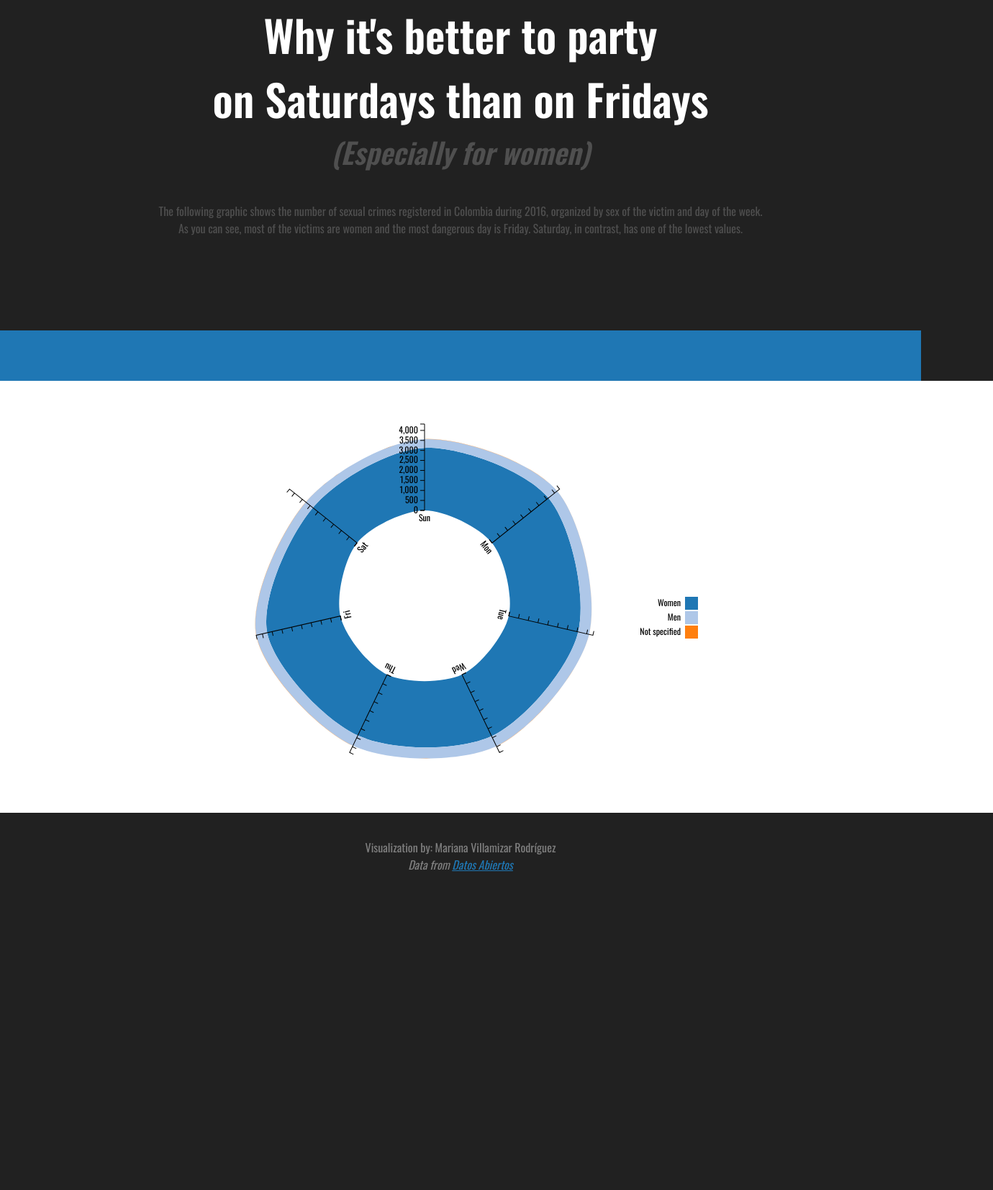
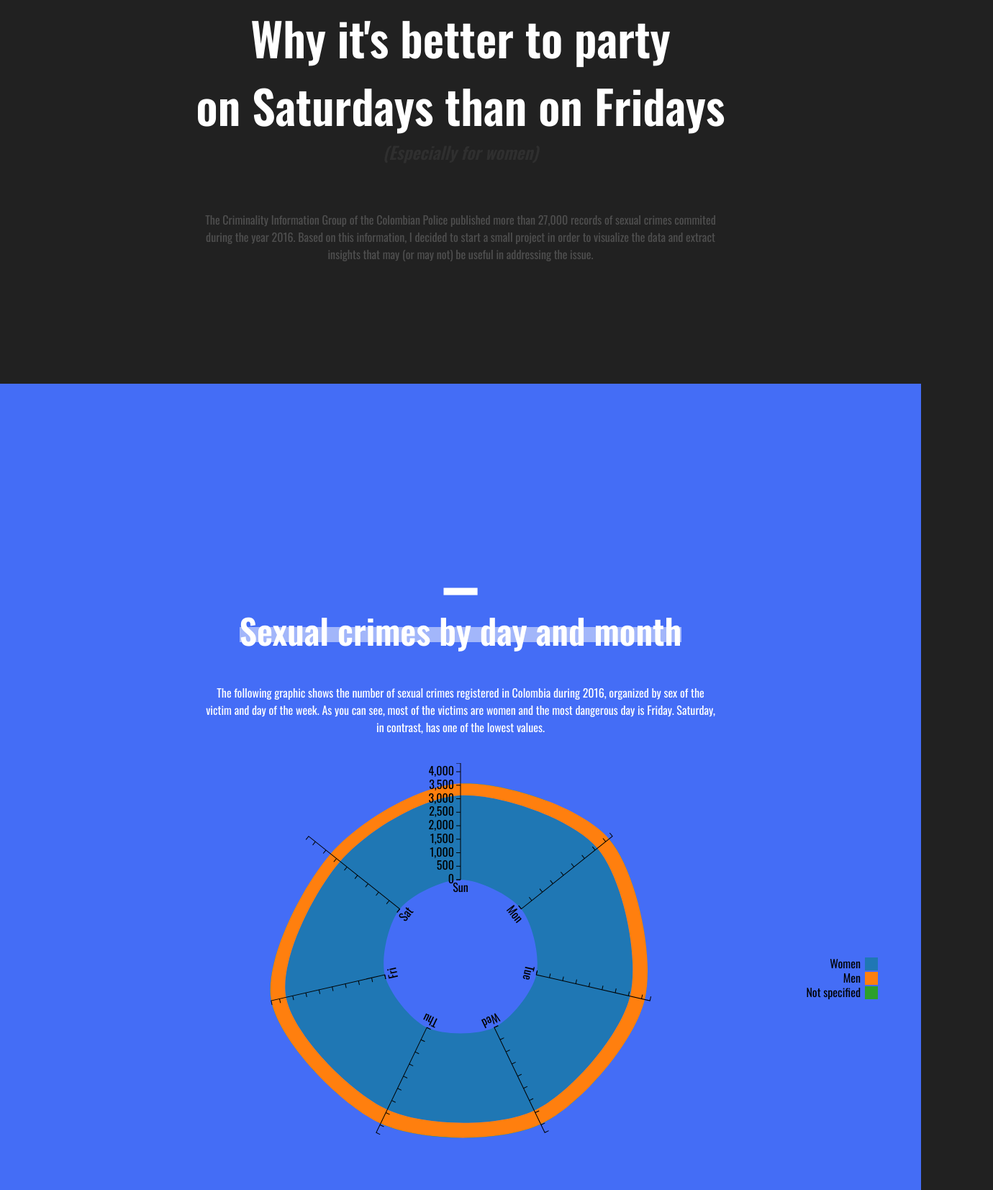
Before and after one commit to marianaviro/delitos_sexuales_2, a plain HTML site: page index.html in a window 1280 px wide. Shown: the part 187-1840 px from the top of the page at 72% size, 1380 px wide, since content can reach past the window. Before the commit the page ends 1416 px from the top, so only its background shows below. Drawn offline with nearby package versions, Linux system fonts and the light colour scheme.

Commit message:
UI improvements. I still need to change the graphic's color scale.

```diff
--- a/delitos_sexuales.js
+++ b/delitos_sexuales.js
@@ -1,7 +1,9 @@
-var width = 1080,
-    height = 500,
-    outerRadius = height / 2 - 10,
-    innerRadius = 120;
+var div = document.getElementsByClassName('graph');
+
+var width = div[0].offsetWidth;
+    height = div[0].offsetHeight;
+    outerRadius = height * 0.5,
+    innerRadius = height * 0.2;
 
 var angle = d3.time.scale()
     .range([0, 2 * Math.PI]);
@@ -9,7 +11,9 @@ var angle = d3.time.scale()
 var radius = d3.scale.linear()
     .range([innerRadius, outerRadius]);
 
-var z = d3.scale.category20();
+var z = d3.scale.category10();
+
+console.log(z);
 
 var stack = d3.layout.stack()
     .offset("zero")
@@ -31,7 +35,7 @@ var area = d3.svg.area.radial()
     .innerRadius(function(d) { return radius(d.y0); })
     .outerRadius(function(d) { return radius(d.y0 + d.y); });
 
-var svg = d3.select("body").append("svg")
+var svg = d3.select(".graph").append("svg")
     .attr("width", width)
     .attr("height", height)
   .append("g")
--- a/index.html
+++ b/index.html
@@ -2,24 +2,56 @@
  <html>
    <head>
      <link rel="stylesheet" href="styles/delitos_sexuales.css">
+     <link rel="stylesheet" href="https://use.fontawesome.com/releases/v5.3.1/css/all.css" integrity="sha384-mzrmE5qonljUremFsqc01SB46JvROS7bZs3IO2EmfFsd15uHvIt+Y8vEf7N7fWAU" crossorigin="anonymous">
      <link href="https://fonts.googleapis.com/css?family=Oswald:400,600" rel="stylesheet">
      <script src="//d3js.org/d3.v3.min.js"></script>
   </head>
   <body>
-    <div id=header></div>
-    <div id="title">
-      <h1><span>Why it's better to party</br>on Saturdays than on Fridays</span></h1>
-      <h2><span><i>(Especially for women)</i></span></h2>
+    <div class="heading">
+      <div class="title">
+        <h1><span>Why it's better to party</br>on Saturdays than on Fridays</span></h1>
+        <h2><span><i>(Especially for women)</i></span></h2>
+      </div>
+      <div class="description">
+        <p>
+          The Criminality Information Group of the Colombian Police published more than 27,000 records of sexual crimes commited during the year 2016.
+          Based on this information, I decided to start a small project in order to visualize the data and extract
+          insights that may (or may not) be useful in addressing the issue.</br>
+        </p>
+      </div>
     </div>
-    <div id="description">
-      <p>
-        The following graphic shows the number of sexual crimes registered in Colombia during 2016, organized by sex of the victim and day of the week.</br>
-        As you can see, most of the victims are women and the most dangerous day is Friday. Saturday, in contrast, has one of the lowest values.</br>
-      </p>
+    <div class="divide"></div>
+    <div class="section graphic zigzag">
+      <h1>–</h1>
+      <h2><span>Sexual crimes by day and month</span></h2>
+      <div class="description">
+        <p>
+          The following graphic shows the number of sexual crimes registered in Colombia during 2016, organized by sex of the victim and day of the week.
+          As you can see, most of the victims are women and the most dangerous day is Friday. Saturday, in contrast, has one of the lowest values.
+        </p>
+      </div>
+      <div class="graph">
+        <script type="text/javascript" src="delitos_sexuales.js"></script>
+      </div>
     </div>
-    <div id="divide"></div>
-    <script type="text/javascript" src="delitos_sexuales.js"></script>
-    <footer>
+    <div class="section zigzag">
+      <div class="title">
+        <h2><span>Just kidding.</span></h2>
+      </div>
+      <div class="description">
+        <p>
+          As these conclusions depend entirely on the trustworthiness of the raw data and a small amount of pre processing, they should not be taken very seriously.
+          Rather, this project should show how useful an adequate process of data collection would be in tackling these crimes.
+          Let's share this and put some pressure on our government to ensure quality in the data they recover!
+        </p>
+        <div class="social">
+          <span class="icon"><i class="fab fa-facebook-square"></i></span>
+          <span class="icon"><i class="fab fa-twitter-square"></i></span>
+          <span class="icon"><i class="fab fa-linkedin"></i></span>
+        </div>
+      </div>
+    </div>
+    <footer class="footer">
       <p>
         Visualization by: Mariana Villamizar Rodr&iacuteguez</br>
         <i>Data from <a href="https://www.datos.gov.co/Seguridad-y-Defensa/Delitos-Sexuales-2016/3j7m-zgyi">Datos Abiertos</a></i>
--- a/styles/delitos_sexuales.css
+++ b/styles/delitos_sexuales.css
@@ -1,14 +1,214 @@
-html, body{
+*, html, body {
   margin: 0;
   padding: 0;
 }
 
+html, body {
+  height: 100%;
+  width: 100%;
+}
 
 body {
   font-family: 'Oswald', sans-serif;
+  font-size: 1em;
   color: #2F2F2F;
   background-color: #212121;
-  /*background-color: #fff;*/
+  display: block;
+}
+
+svg {
+  background-color: #446DF6;
+}
+
+h1 {
+  font-weight: 600;
+  font-size: 4em;
+  text-align: center;
+  color: #fff;
+}
+
+p {
+  color: #7f7f7f;
+}
+
+.heading {
+  background-color: #212121;
+  width: 100%;
+  height: 90%;
+}
+
+.title {
+  padding: 15% 20% 0% 20%;
+}
+
+.heading .title {
+  text-align: center;
+}
+
+.description {
+  padding: 5% 22% 0% 22%;
+}
+
+.description p {
+  text-align: center;
+  color: #4F4F4F;
+}
+
+.divide {
+  width: 100%;
+  height: 30%;
+  background-color: #446DF6;
+}
+
+.section {
+  background-color: #F49D37;
+  height: 100%;
+  color: #fff;
+}
+
+.section h2 {
+  font-size: 3em;
+}
+
+.section p {
+  color: #fff;
+}
+
+.graphic {
+  padding-bottom: 20%;
+  background-color: #446DF6;
+  height: 90%;
+}
+
+.graphic h1 {
+  font-size: 6em;
+  line-height: 0.7em;
+}
+
+.graphic h2 {
+  color: #fff;
+  text-align: center;
+  font-size: 3em;
+}
+
+.graphic span {
+  position: relative;
+  z-index: 100;
+}
+
+.graphic span::before {
+  border-bottom: 0.45em solid rgba(255,255,255,0.5);
+  content: "";
+  left: 0;
+  line-height: 1em;
+  margin-top: calc(0.2em / 2 * -1);
+  position: absolute;
+  right: 0;
+  top: 50%;
+  z-index: -100;
+}
+
+.graphic .description {
+  padding-top: 3%;
+  padding-bottom: 3%;
+}
+
+.graph {
+  background-color: #446DF6;
+  height: 75%;
+}
+
+.zigzag {
+    position: relative;
+}
+
+.zigzag .title h2 span {
+  position: relative;
+  z-index: 100;
+}
+
+/* .zigzag .title h2 span::before {
+  border-bottom: 0.45em solid rgba(86,3,173, 0.5);
+  content: "";
+  left: 0;
+  line-height: 1em;
+  margin-top: calc(0.2em / 2 * -1);
+  position: absolute;
+  right: 0;
+  top: 50%;
+  z-index: -100;
+} */
+
+.zigzag::after {
+    background: linear-gradient(-30deg, #212121 10px, transparent 0), linear-gradient(30deg, #212121 10px, transparent 0);
+    background-position: left-bottom;
+    background-repeat: repeat-x;
+    background-size: 20px 20px;
+    content: " ";
+    display: block;
+    position: absolute;
+    bottom: 0px;
+    left: 0px;
+    width: 100%;
+    height: 20px;
+}
+
+.section.graphic.zigzag::after {
+  background: linear-gradient(-30deg, #F49D37 10px, transparent 0), linear-gradient(30deg, #F49D37 10px, transparent 0);
+  background-position: left-bottom;
+  background-repeat: repeat-x;
+  background-size: 20px 20px;
+  content: " ";
+  display: block;
+  position: absolute;
+  bottom: 0px;
+  left: 0px;
+  width: 100%;
+  height: 20px;
+}
+
+.social {
+  text-align: center;
+  font-size: 3em;
+  padding-top: 5%;
+}
+
+.social span {
+  margin: 0 20px;
+  /* color: #446DF6; */
+}
+
+.social {
+  position: relative;
+  z-index: 100;
+}
+
+.social::after {
+  border-bottom: 1em solid rgba(215, 38, 56, 0.5);
+  content: "";
+  left: 0;
+  line-height: 1em;
+  position: absolute;
+  right: 0;
+  top: 45%;
+  z-index: -100;
+}
+
+.footer {
+  text-align: center;
+  padding-top: 2%;
+  padding-bottom: 2%;
+  background-color: #212121;
+  font-size: 0.5em;
+  font-weight: 100;
+}
+
+.footer p {
+  color: #4f4f4f;
+}
+
+.footer p a {
+  color: #6f6f6f;
 }
 
 .axis line {
@@ -22,70 +222,6 @@ body {
 
 .axis + .axis g text {
   display: none;
-}
-
-svg{
-  background-color: #fff;
-  font-size: 12px;
-  width: 100% !important;
-  text-align: center;
-  padding: 50px;
-}
-
-h1{
-  font-weight: 600;
-  font-size: 60px;
-  text-align: center;
-  color: #fff;
-  margin-bottom: 0;
-  /*color: #212121*/
-}
-
-h2{
-  font-weight: 600;
-  font-size: 40px;
-  text-align: center;
-  color: #4F4F4F;;
-  margin-top: 0;
-  /*color: #212121*/
-}
-
-p{
-  color: #7f7f7f;
-}
-
-footer{
-  text-align: center;
-  padding-top: 15px;
-}
-
-#divide{
-  height: 70px;
-  background-color: rgb(31, 119, 180);
-}
-
-#description p{
-  text-align: center;
-  color: #4F4F4F;
-}
-
-i a{
-  color: rgb(31, 119, 180);
-}
-
-#description{
-  margin-top: 40px;
-  margin-bottom: 130px;
-}
-
-#header{
-  height: 150px;
-}
-
-#title{
-  /*background-color: #3f007d;*/
-  background-color: #212121;
-  /*background-color: #fff;*/
 }
 
 div.tooltip {
```
